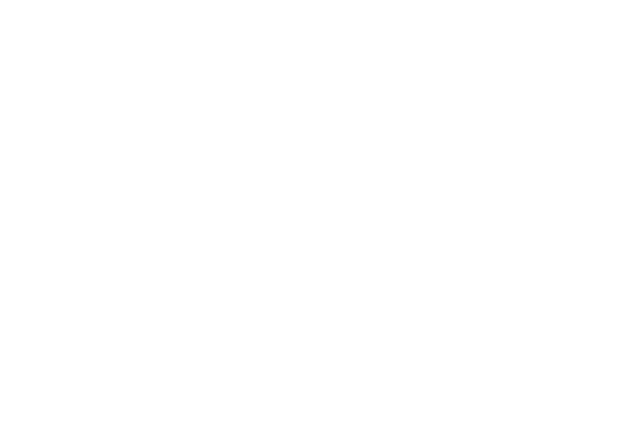
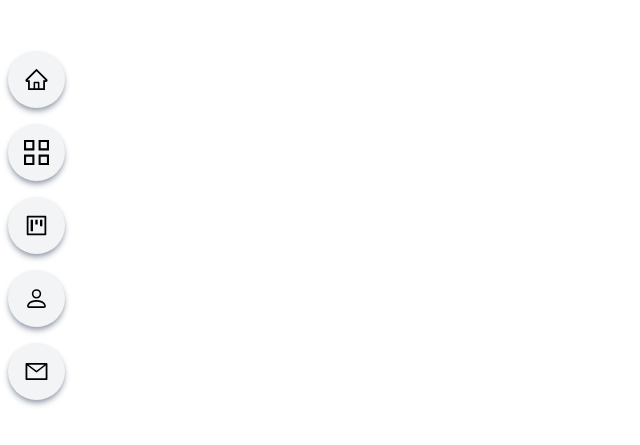
Before and after one commit to tamkc/vite_pf, a React (Vite) app in the folder portfolio/: page / in a window 1280 px wide. Shown: the part 157-602 px from the top of the page, without its empty margins (0-640 px from the left). Built offline with nearby package versions, Linux system fonts and the light colour scheme.

Commit message:
[FEAT] Sidenav

```diff
--- a/portfolio/src/components/Sidenav.jsx
+++ b/portfolio/src/components/Sidenav.jsx
@@ -23,11 +23,11 @@ const Sidenav = () => {
                             <AiOutlineHome size={25} />
                             <span className='pl-4'>Home</span>
                         </a>
-                        <a href="#main" className='w-[70%] overflow-hidden flex justify-center items-center rounded-full shadow-gray-400 bg-gray-100 p-4 m-2 hover:scale-110 ease-in duration-200 cursor-pointer shadow-md'>
+                        <a href="#work" className='w-[70%] overflow-hidden flex justify-center items-center rounded-full shadow-gray-400 bg-gray-100 p-4 m-2 hover:scale-110 ease-in duration-200 cursor-pointer shadow-md'>
                             <GrProjects size={25} />
                             <span className='pl-4'>Work</span>
                         </a>
-                        <a href="#main" className='w-[70%] overflow-hidden flex justify-center items-center rounded-full shadow-gray-400 bg-gray-100 p-4 m-2 hover:scale-110 ease-in duration-200 cursor-pointer shadow-md'>
+                        <a href="#projects" className='w-[70%] overflow-hidden flex justify-center items-center rounded-full shadow-gray-400 bg-gray-100 p-4 m-2 hover:scale-110 ease-in duration-200 cursor-pointer shadow-md'>
                             <AiOutlineProject size={25} />
                             <span className='pl-4'>Project</span>
                         </a>
@@ -35,7 +35,7 @@ const Sidenav = () => {
                             <BsPerson size={25} />
                             <span className='pl-4'>Resume</span>
                         </a>
-                        <a href="#main" className='w-[70%] overflow-hidden flex justify-center items-center rounded-full shadow-gray-400 bg-gray-100 p-4 m-2 hover:scale-110 ease-in duration-200 cursor-pointer shadow-md'>
+                        <a href="#contact" className='w-[70%] overflow-hidden flex justify-center items-center rounded-full shadow-gray-400 bg-gray-100 p-4 m-2 hover:scale-110 ease-in duration-200 cursor-pointer shadow-md'>
                             <AiOutlineMail size={25} />
                             <span className='pl-4'>Contact</span>
                         </a>
@@ -44,8 +44,25 @@ const Sidenav = () => {
                     <div />
             }
 
-
-
+            <div className='md:block hidden fixed top-[25%] z-10'>
+                <div className='flex flex-col'>
+                    <a href="#main" className='rounded-full shadow-gray-400 bg-gray-100 p-4 m-2 hover:scale-110 ease-in duration-200 cursor-pointer shadow-md'>
+                        <AiOutlineHome size={25} />
+                    </a>
+                    <a href="#work" className='rounded-full shadow-gray-400 bg-gray-100 p-4 m-2 hover:scale-110 ease-in duration-200 cursor-pointer shadow-md'>
+                        <GrProjects size={25} />
+                    </a>
+                    <a href="#projects" className='rounded-full shadow-gray-400 bg-gray-100 p-4 m-2 hover:scale-110 ease-in duration-200 cursor-pointer shadow-md'>
+                        <AiOutlineProject size={25} />
+                    </a>
+                    <a href="#main" className='rounded-full shadow-gray-400 bg-gray-100 p-4 m-2 hover:scale-110 ease-in duration-200 cursor-pointer shadow-md'>
+                        <BsPerson size={25} />
+                    </a>
+                    <a href="#contact" className='rounded-full shadow-gray-400 bg-gray-100 p-4 m-2 hover:scale-110 ease-in duration-200 cursor-pointer shadow-md'>
+                        <AiOutlineMail size={25} />
+                    </a>
+                </div>
+            </div>
         </div>
     )
 }
```
